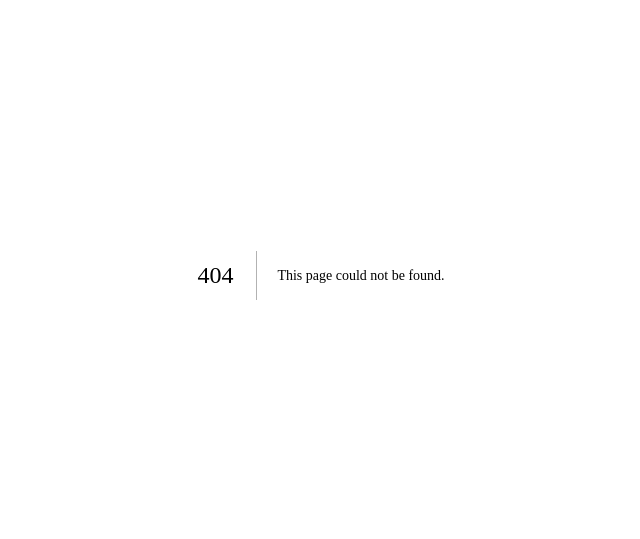
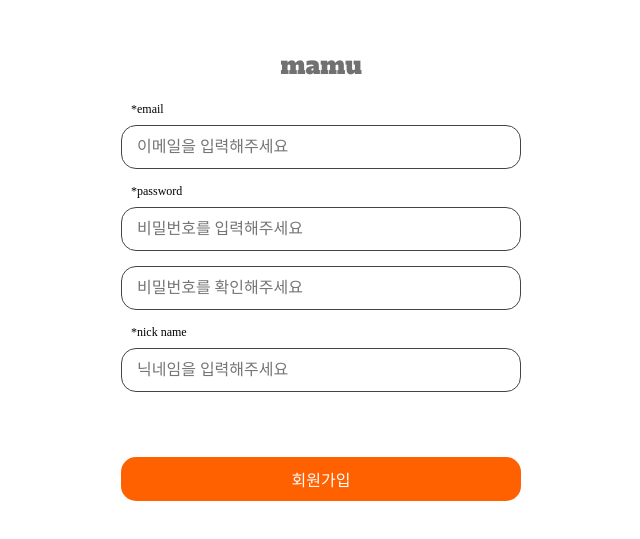
Before and after one commit to ju-ju2/mamu-project, a Next.js app: page /signup in a window 1280 px wide. Before the commit this address had no page. Shown: the part 125-664 px from the top of the page, without its empty margins (319-959 px from the left). Built offline with nearby package versions, Linux system fonts and the light colour scheme; a web font is replaced by a local one.

Commit message:
Layout: 회원가입 레이아웃 생성(미완)
form 생성 예정

```diff
--- /dev/null
+++ b/pages/signup/index.tsx
@@ -0,0 +1,5 @@
+import SignupPage from "../../src/components/commons/signup/signup.container";
+
+export default function Signup() {
+  return <SignupPage />;
+}
--- /dev/null
+++ b/src/components/commons/signup/signup.container.tsx
@@ -0,0 +1,30 @@
+import { Modal } from "antd";
+import * as S from "./signup.styles";
+import { useRouter } from "next/router";
+
+export default function SignupPage() {
+  const router = useRouter();
+  const onClickSignup = () => {
+    Modal.info({
+      content: "회원가입이 완료되었습니다.",
+      okButtonProps: { style: { backgroundColor: "#FF6000" } },
+    });
+    router.push("/");
+  };
+  const onClickTitle = () => {
+    router.push("/");
+  };
+  return (
+    <S.Container>
+      <S.Title onClick={onClickTitle}>mamu</S.Title>
+      <S.InputTitle>*email</S.InputTitle>
+      <S.Input placeholder="이메일을 입력해주세요" />
+      <S.InputTitle>*password</S.InputTitle>
+      <S.Input placeholder="비밀번호를 입력해주세요" />
+      <S.Input placeholder="비밀번호를 확인해주세요" />
+      <S.InputTitle>*nick name</S.InputTitle>
+      <S.Input placeholder="닉네임을 입력해주세요" />
+      <S.SignupButton onClick={onClickSignup}>회원가입</S.SignupButton>
+    </S.Container>
+  );
+}
--- /dev/null
+++ b/src/components/commons/signup/signup.styles.tsx
@@ -0,0 +1,59 @@
+import styled from "@emotion/styled";
+
+export const Container = styled.div`
+  width: 400px;
+  height: 500px;
+  position: absolute;
+  left: 0;
+  top: 0;
+  right: 0;
+  bottom: 0;
+  margin: auto;
+  display: flex;
+  flex-direction: column;
+  justify-content: center;
+  align-items: center;
+`;
+export const Title = styled.div`
+  font-size: 24px;
+  font-family: mainTitle;
+  text-align: center;
+  color: #717171;
+  margin-bottom: 20px;
+  cursor: pointer;
+`;
+
+export const Input = styled.input`
+  width: 400px;
+  height: 44px;
+  outline: none;
+  border: none;
+  border-radius: 15px;
+  border: 1px solid #454545;
+  color: #454545;
+  padding: 0 15px;
+  margin-bottom: 15px;
+`;
+export const SignupButton = styled.button`
+  width: 400px;
+  height: 44px;
+  border-radius: 15px;
+  background-color: #ff6000;
+  border: none;
+  color: #ffffff;
+  display: flex;
+  flex-direction: row;
+  justify-content: center;
+  align-items: center;
+  padding: 0 15px;
+  margin-top: 50px;
+  cursor: pointer;
+  :hover {
+    background-color: black;
+  }
+`;
+export const InputTitle = styled.div`
+  width: 95%;
+  font-size: 12px;
+  margin-bottom: 8px;
+`;
```
